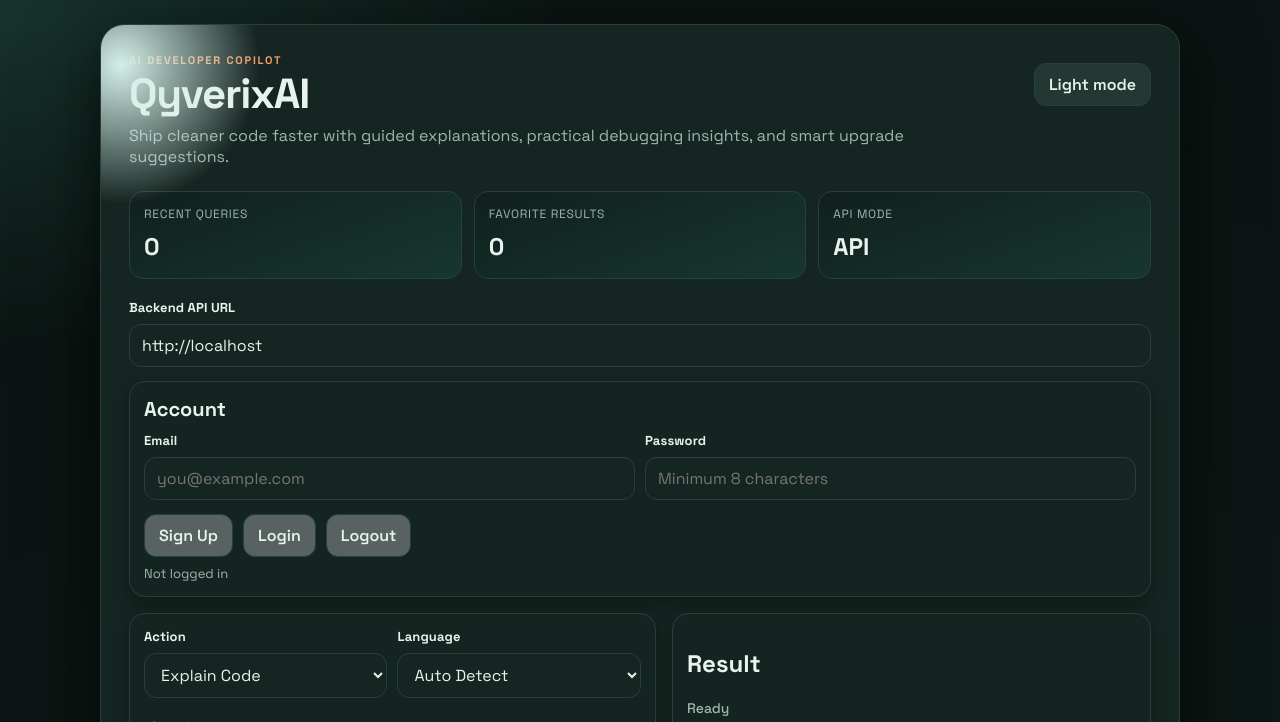
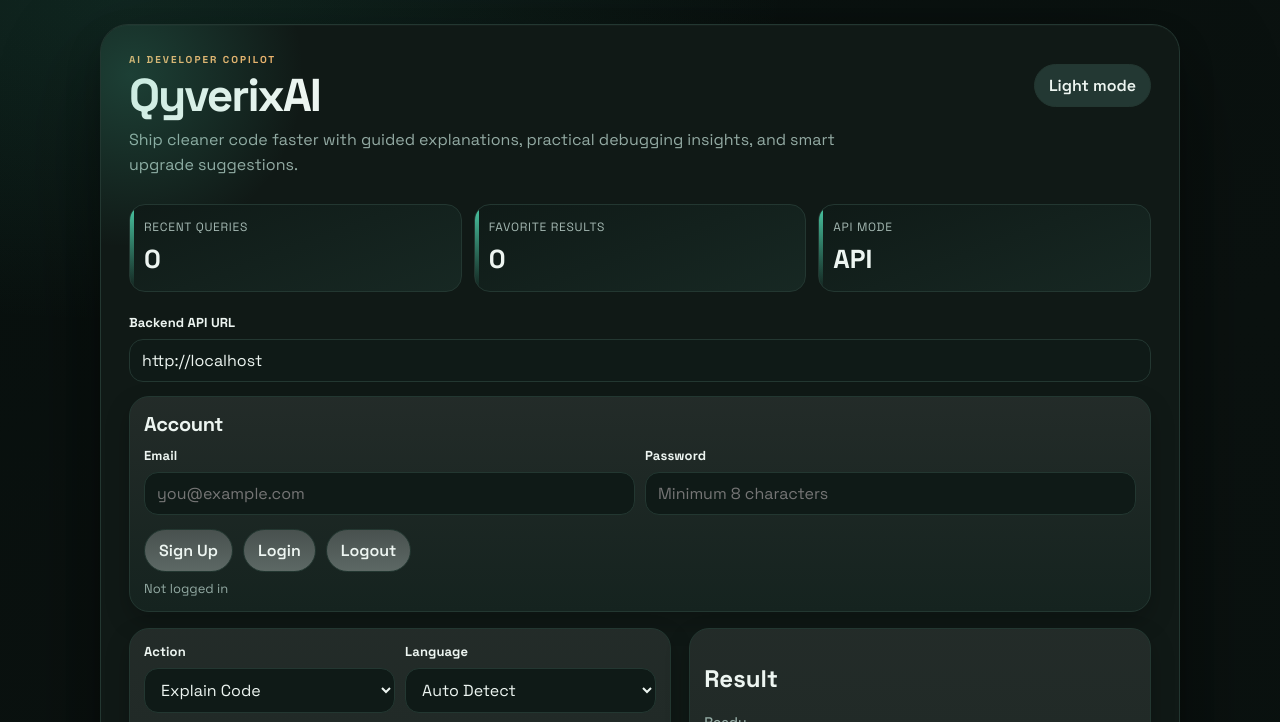
Before and after one commit to imDarshanGK/AI-dev-assistant, a plain HTML site: page frontend/index.html in a window 1280 px wide. Both pictures are taken after a click on the button "Dark mode". Shown: the top 722 px of the page. Drawn offline with Linux system fonts and the light colour scheme.

Commit message:
style: make qyverixai ui darker and more premium

```diff
--- a/frontend/style.css
+++ b/frontend/style.css
@@ -1,35 +1,39 @@
 @import url("https://fonts.googleapis.com/css2?family=Space+Grotesk:wght@400;500;600;700&family=IBM+Plex+Mono:wght@400;500&display=swap");
 
 :root {
-	--bg: #f2f5ef;
-	--bg-deep: #d9e6d6;
-	--card: #ffffff;
-	--text: #0f1c19;
-	--muted: #4a625c;
-	--accent: #117a65;
-	--accent-strong: #0c5d4d;
-	--border: #d2ddd8;
-	--surface: #f8fbfa;
-	--warning: #c55a1a;
-	--error: #b62929;
-	--shadow-soft: rgba(8, 33, 28, 0.08);
-	--shadow-hard: rgba(8, 33, 28, 0.16);
+	--bg: #0b1210;
+	--bg-deep: #12211d;
+	--card: #101916;
+	--card-strong: #15231f;
+	--text: #edf5f1;
+	--muted: #93aaa3;
+	--accent: #4ac8a4;
+	--accent-strong: #1e9d7d;
+	--border: #233731;
+	--surface: #0f1a17;
+	--surface-strong: #172823;
+	--warning: #f2b36b;
+	--error: #ff8c8c;
+	--shadow-soft: rgba(0, 0, 0, 0.22);
+	--shadow-hard: rgba(0, 0, 0, 0.42);
 }
 
 [data-theme="dark"] {
-	--bg: #0d1614;
-	--bg-deep: #10211c;
-	--card: #152521;
-	--text: #e8f2ee;
-	--muted: #9eb7af;
-	--accent: #3cb795;
-	--accent-strong: #2a9577;
-	--border: #27413a;
-	--surface: #10201d;
-	--warning: #f39b61;
-	--error: #ff8f8f;
-	--shadow-soft: rgba(0, 0, 0, 0.3);
-	--shadow-hard: rgba(0, 0, 0, 0.5);
+	--bg: #0b1210;
+	--bg-deep: #12211d;
+	--card: #101916;
+	--card-strong: #15231f;
+	--text: #edf5f1;
+	--muted: #93aaa3;
+	--accent: #4ac8a4;
+	--accent-strong: #1e9d7d;
+	--border: #233731;
+	--surface: #0f1a17;
+	--surface-strong: #172823;
+	--warning: #f2b36b;
+	--error: #ff8c8c;
+	--shadow-soft: rgba(0, 0, 0, 0.22);
+	--shadow-hard: rgba(0, 0, 0, 0.42);
 }
 
 * {
@@ -40,17 +44,17 @@
 	margin: 0;
 	font-family: "Space Grotesk", "Trebuchet MS", sans-serif;
 	background:
-		radial-gradient(1200px 500px at 0% 0%, #ffffff 0%, transparent 62%),
-		radial-gradient(900px 600px at 100% 100%, var(--bg-deep) 0%, transparent 62%),
-		linear-gradient(160deg, #eef4ed 0%, var(--bg) 50%, #ebf2ee 100%);
+		radial-gradient(1100px 540px at 10% 0%, rgba(74, 200, 164, 0.12) 0%, transparent 60%),
+		radial-gradient(900px 560px at 100% 100%, rgba(242, 179, 107, 0.08) 0%, transparent 56%),
+		linear-gradient(155deg, #08100e 0%, var(--bg) 42%, #09110f 100%);
 	color: var(--text);
 }
 
 [data-theme="dark"] body {
 	background:
-		radial-gradient(1000px 600px at 0% 0%, #17332c 0%, transparent 58%),
-		radial-gradient(800px 500px at 100% 100%, #0c1f1a 0%, transparent 55%),
-		linear-gradient(165deg, #0a1311 0%, var(--bg) 45%, #0c1916 100%);
+		radial-gradient(1100px 540px at 10% 0%, rgba(74, 200, 164, 0.12) 0%, transparent 60%),
+		radial-gradient(900px 560px at 100% 100%, rgba(242, 179, 107, 0.08) 0%, transparent 56%),
+		linear-gradient(155deg, #08100e 0%, var(--bg) 42%, #09110f 100%);
 }
 
 .page {
@@ -64,8 +68,11 @@
 	width: min(1080px, 100%);
 	background: var(--card);
 	border: 1px solid var(--border);
-	border-radius: 24px;
-	box-shadow: 0 18px 32px var(--shadow-soft), 0 32px 80px var(--shadow-hard);
+	border-radius: 28px;
+	box-shadow:
+		0 18px 34px var(--shadow-soft),
+		0 40px 100px var(--shadow-hard),
+		inset 0 1px 0 rgba(255, 255, 255, 0.02);
 	padding: 28px;
 	position: relative;
 	overflow: hidden;
@@ -74,10 +81,10 @@
 .card::before {
 	content: "";
 	position: absolute;
-	inset: -100px auto auto -120px;
-	width: 280px;
-	height: 280px;
-	background: radial-gradient(circle, color-mix(in srgb, var(--accent) 22%, #ffffff) 0%, transparent 70%);
+	inset: -120px auto auto -140px;
+	width: 340px;
+	height: 340px;
+	background: radial-gradient(circle, rgba(74, 200, 164, 0.22) 0%, transparent 72%);
 	pointer-events: none;
 }
 
@@ -90,8 +97,8 @@
 
 .eyebrow {
 	margin: 0 0 6px;
-	font-size: 11px;
-	letter-spacing: 0.16em;
+	font-size: 10px;
+	letter-spacing: 0.2em;
 	text-transform: uppercase;
 	font-weight: 700;
 	color: var(--warning);
@@ -99,43 +106,58 @@
 
 h1 {
 	margin: 0;
-	font-size: clamp(28px, 5vw, 42px);
+	font-size: clamp(32px, 5vw, 46px);
 	line-height: 1;
-	letter-spacing: -0.03em;
+	letter-spacing: -0.045em;
 }
 
 .subtitle {
-	margin: 10px 0 24px;
+	margin: 10px 0 26px;
 	color: var(--muted);
-	max-width: 76ch;
+	max-width: 72ch;
+	font-size: 16px;
+	line-height: 1.55;
 }
 
 .dashboard-summary {
 	display: grid;
 	grid-template-columns: repeat(3, minmax(0, 1fr));
 	gap: 12px;
-	margin-bottom: 20px;
+	margin-bottom: 22px;
 }
 
 .summary-card {
 	border: 1px solid var(--border);
-	border-radius: 14px;
-	background: linear-gradient(160deg, var(--surface) 0%, color-mix(in srgb, var(--surface) 85%, var(--accent) 15%) 100%);
+	border-radius: 16px;
+	background: linear-gradient(160deg, var(--surface) 0%, var(--surface-strong) 100%);
 	padding: 14px;
 	display: grid;
 	gap: 6px;
 	min-height: 88px;
+	position: relative;
+	overflow: hidden;
+}
+
+.summary-card::after {
+	content: "";
+	position: absolute;
+	left: 0;
+	top: 0;
+	height: 100%;
+	width: 4px;
+	background: linear-gradient(180deg, var(--accent) 0%, transparent 100%);
 }
 
 .summary-label {
 	font-size: 12px;
 	text-transform: uppercase;
 	letter-spacing: 0.06em;
-	color: var(--muted);
+	color: color-mix(in srgb, var(--muted) 84%, white 16%);
 }
 
 .summary-card strong {
-	font-size: 24px;
+	font-size: 26px;
+	font-weight: 700;
 }
 
 .field-group {
@@ -150,16 +172,16 @@
 
 .workspace-grid {
 	display: grid;
-	grid-template-columns: 1.1fr 1fr;
-	gap: 16px;
+	grid-template-columns: 1.08fr 0.92fr;
+	gap: 18px;
 }
 
 .panel {
 	border: 1px solid var(--border);
-	border-radius: 16px;
+	border-radius: 20px;
 	padding: 14px;
-	background: color-mix(in srgb, var(--card) 86%, var(--surface) 14%);
-	box-shadow: 0 8px 18px var(--shadow-soft);
+	background: linear-gradient(180deg, color-mix(in srgb, var(--card) 92%, #ffffff 8%) 0%, var(--card-strong) 100%);
+	box-shadow: 0 10px 24px var(--shadow-soft);
 }
 
 .auth-panel {
@@ -169,6 +191,7 @@
 .auth-panel h2 {
 	margin: 0 0 10px;
 	font-size: 20px;
+	letter-spacing: -0.02em;
 }
 
 .meta-text {
@@ -180,13 +203,13 @@
 
 #code-dropzone {
 	transition: border-color 0.2s ease, background-color 0.2s ease;
-	border-radius: 10px;
+	border-radius: 14px;
 	padding: 6px;
 }
 
 #code-dropzone.dragover {
 	border: 1px dashed var(--accent);
-	background: color-mix(in srgb, var(--accent) 10%, var(--card));
+	background: color-mix(in srgb, var(--accent) 10%, var(--card-strong));
 }
 
 label {
@@ -209,9 +232,9 @@
 select {
 	width: 100%;
 	border: 1px solid var(--border);
-	border-radius: 12px;
+	border-radius: 14px;
 	padding: 10px 12px;
-	background: var(--card);
+	background: var(--surface);
 	color: var(--text);
 	transition: border-color 0.2s ease, box-shadow 0.2s ease;
 }
@@ -226,7 +249,7 @@
 
 textarea {
 	resize: vertical;
-	min-height: 250px;
+	min-height: 270px;
 	font-family: "IBM Plex Mono", monospace;
 	font-size: 13px;
 	line-height: 1.5;
@@ -240,7 +263,7 @@
 
 button {
 	border: 1px solid transparent;
-	border-radius: 12px;
+	border-radius: 999px;
 	padding: 10px 14px;
 	cursor: pointer;
 	font-weight: 600;
@@ -262,7 +285,7 @@
 }
 
 #clear-btn {
-	background: color-mix(in srgb, var(--surface) 72%, #ffffff 28%);
+	background: color-mix(in srgb, var(--surface) 85%, #ffffff 15%);
 	color: var(--text);
 	border-color: var(--border);
 }
@@ -288,7 +311,7 @@
 #signup-btn,
 #login-btn,
 #logout-btn {
-	background: color-mix(in srgb, var(--surface) 70%, #ffffff 30%);
+	background: linear-gradient(180deg, color-mix(in srgb, var(--surface) 76%, #ffffff 24%) 0%, color-mix(in srgb, var(--surface-strong) 70%, #ffffff 30%) 100%);
 	color: var(--text);
 	border-color: var(--border);
 }
@@ -332,10 +355,10 @@
 #result {
 	margin: 0;
 	border: 1px solid var(--border);
-	border-radius: 14px;
-	background: var(--surface);
+	border-radius: 16px;
+	background: linear-gradient(180deg, var(--surface) 0%, var(--surface-strong) 100%);
 	padding: 14px;
-	min-height: 252px;
+	min-height: 280px;
 	overflow-x: auto;
 	white-space: pre-wrap;
 	font-family: "IBM Plex Mono", monospace;
@@ -346,7 +369,7 @@
 .history-wrap {
 	margin-top: 20px;
 	border-top: 1px solid var(--border);
-	padding-top: 16px;
+	padding-top: 18px;
 }
 
 .favorites-wrap {
@@ -377,10 +400,10 @@
 	width: 100%;
 	text-align: left;
 	border: 1px solid var(--border);
-	background: color-mix(in srgb, var(--surface) 82%, #ffffff 18%);
+	background: linear-gradient(180deg, var(--surface) 0%, var(--surface-strong) 100%);
 	color: var(--text);
 	padding: 10px;
-	border-radius: 10px;
+	border-radius: 14px;
 	cursor: pointer;
 }
 
@@ -398,18 +421,18 @@
 }
 
 .item-danger-btn {
-	background: color-mix(in srgb, #f16a52 20%, #ffffff 80%);
-	color: #8a2a1f;
-	border: 1px solid color-mix(in srgb, #f16a52 45%, #ffffff 55%);
+	background: linear-gradient(180deg, rgba(242, 102, 102, 0.18) 0%, rgba(242, 102, 102, 0.08) 100%);
+	color: #ffb4b4;
+	border: 1px solid rgba(242, 102, 102, 0.28);
 	padding: 8px 10px;
-	border-radius: 10px;
+	border-radius: 14px;
 	height: 100%;
 }
 
 [data-theme="dark"] .item-danger-btn {
-	background: #4a2323;
-	color: #ffbbb3;
-	border-color: #6a3939;
+	background: linear-gradient(180deg, rgba(242, 102, 102, 0.22) 0%, rgba(242, 102, 102, 0.12) 100%);
+	color: #ffd0d0;
+	border-color: rgba(242, 102, 102, 0.3);
 }
 
 @keyframes spin {
@@ -421,7 +444,7 @@
 @media (max-width: 700px) {
 	.card {
 		padding: 16px;
-		border-radius: 18px;
+		border-radius: 22px;
 	}
 
 	.dashboard-summary {
@@ -435,7 +458,7 @@
 
 	.top-bar {
 		align-items: stretch;
-		flex-direction: row;
+		flex-direction: column;
 	}
 
 	.top-bar button {
@@ -447,6 +470,6 @@
 	}
 
 	textarea {
-		min-height: 180px;
+		min-height: 200px;
 	}
 }
```
